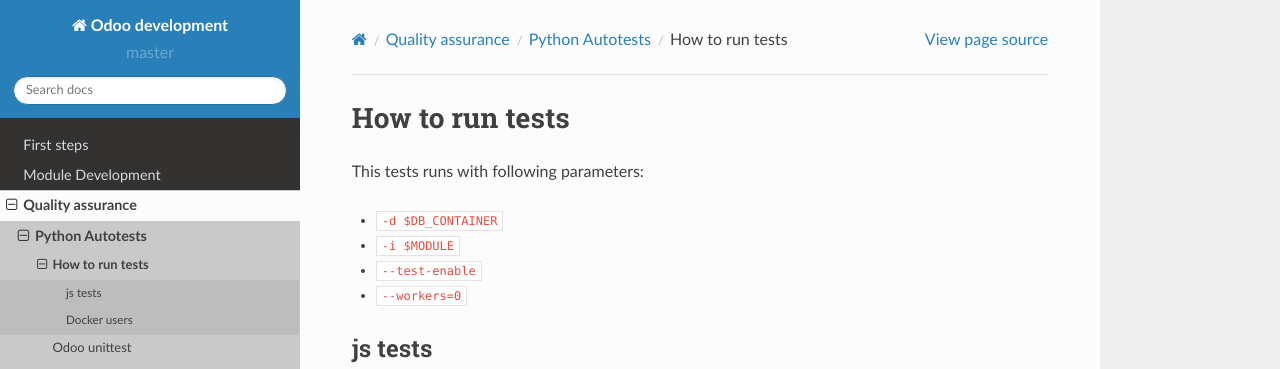
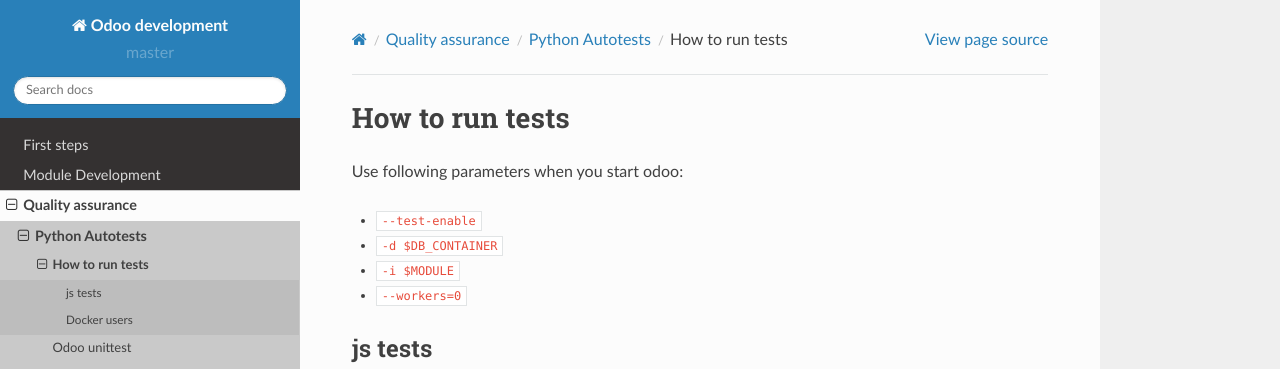
Before and after one commit to itpp-labs/odoo-development, a Sphinx documentation site: the page built from docs/qa/python/test-enable.rst, in a window 1280 px wide and 1149 px high. Shown: the top 369 px of the window. Built offline with Sphinx 7.4.7 and the Read the Docs theme 2.0.0, drawn with Linux system fonts in a browser that asks for light colours.

Commit message:
Update test-enable.rst

```diff
--- a/docs/qa/python/test-enable.rst
+++ b/docs/qa/python/test-enable.rst
@@ -2,11 +2,11 @@
  How to run tests
 ==================
 
-This tests runs with following parameters:
+Use following parameters when you start odoo:
 
+*  ``--test-enable``
 *  ``-d $DB_CONTAINER``
 *  ``-i $MODULE``
-*  ``--test-enable``
 *  ``--workers=0``
 
 
```
